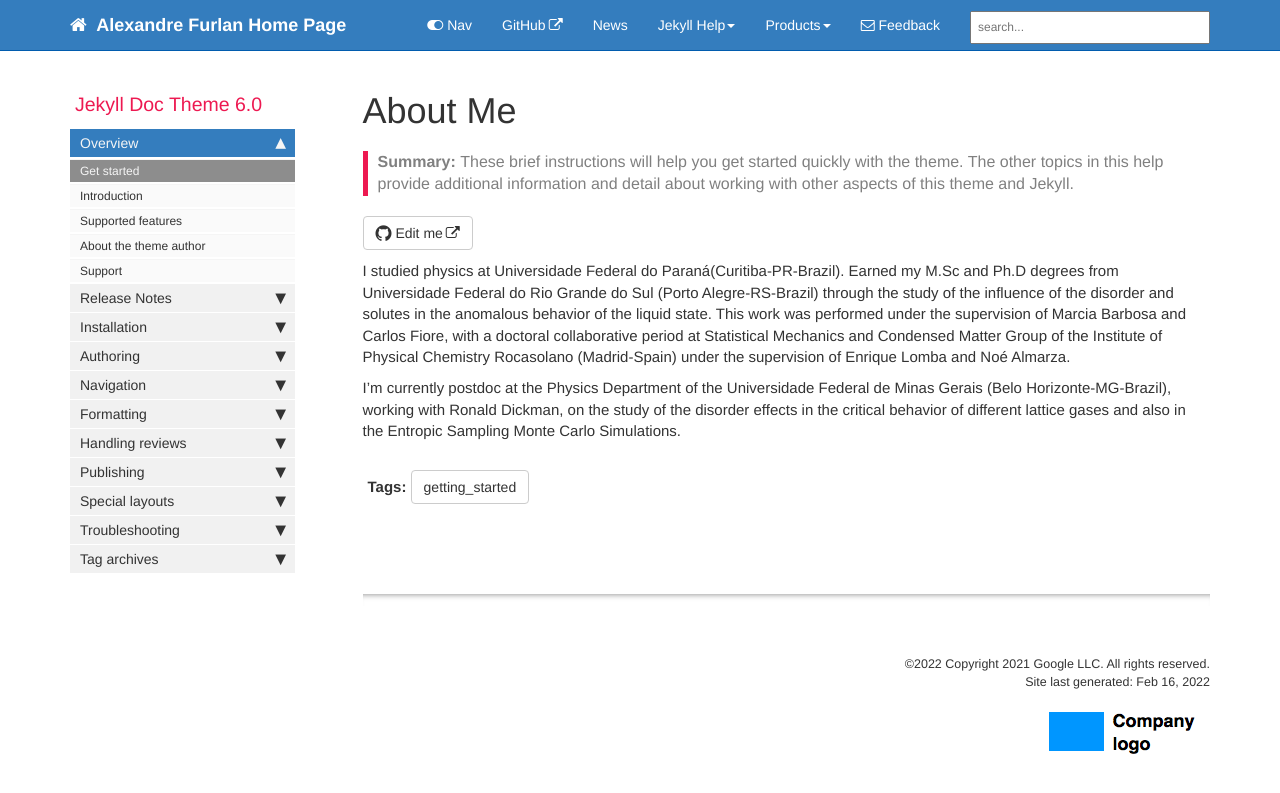
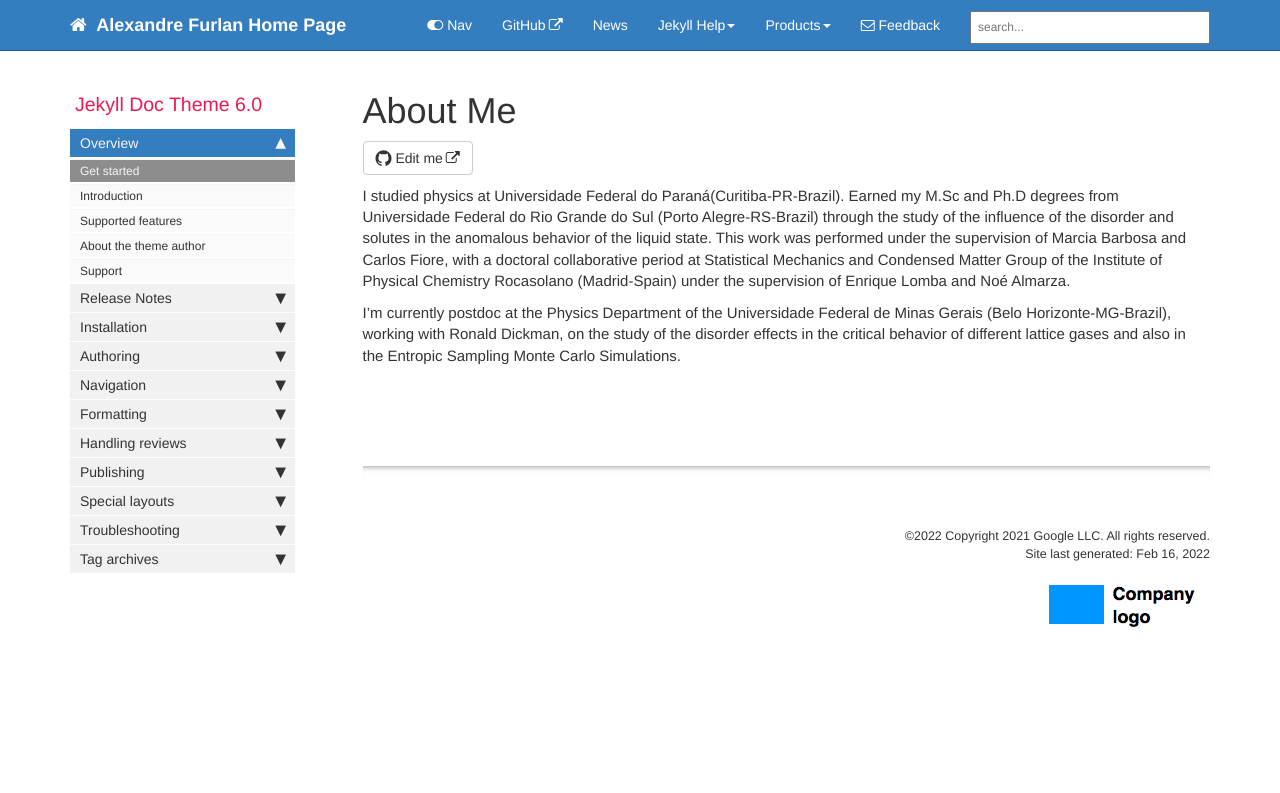
Before and after one commit to apfurlan/apfurlan.github.io, a Jekyll site: the page built from index.md, in a window 1280 px wide. Shown: the top 793 px of the page. Built offline with Jekyll 4.4.1, drawn with Linux system fonts in a browser that asks for light colours; comment, search, counter and statistics services are not loaded; some of the changed lines change nothing that is shown.

Commit message:
load theme

```diff
--- a/index.md
+++ b/index.md
@@ -1,17 +1,21 @@
 ---
 title: "About Me"
 keywords: sample homepage
-tags: [getting_started]
+#tags: [getting_started]
 sidebar: mydoc_sidebar
 permalink: index.html
-summary: These brief instructions will help you get started quickly with the theme. The other topics in this help provide additional information and detail about working with other aspects of this theme and Jekyll.
+#summary: These brief instructions will help you get started quickly with the theme. The other topics in this help provide additional information and detail about #working with other aspects of this theme and Jekyll.
 ---
 
 <!--- {% include note.html content="If you're cloning this theme, you're probably writing documentation of some kind. I have a blog on technical writing here called <a alt='technical writing blog' href='http://idratherbewriting.com'>I'd Rather Be Writing</a>. If you'd like to stay updated with the latest trends, best practices, and other methods for writing documentation, consider <a href='https://tinyletter.com/tomjoht'>subscribing</a>. I also have a site on <a href='http://idratherbewriting.com/learnapidoc'>writing API documentation</a>." %} -->
 
-I studied physics at Universidade Federal do Paraná(Curitiba-PR-Brazil). Earned my M.Sc and Ph.D degrees from Universidade Federal do Rio Grande do Sul (Porto Alegre-RS-Brazil) through the study of the influence of the disorder and solutes in the anomalous behavior of the liquid state. This work was performed under the supervision of Marcia Barbosa and Carlos Fiore, with a doctoral collaborative period at Statistical Mechanics and Condensed Matter Group of the Institute of Physical Chemistry Rocasolano (Madrid-Spain) under the supervision of Enrique Lomba and Noé Almarza.
+I studied physics at Universidade Federal do Paraná(Curitiba-PR-Brazil). Earned my M.Sc and Ph.D degrees from Universidade Federal do Rio Grande do Sul (Porto
+Alegre-RS-Brazil) through the study of the influence of the disorder and solutes in the anomalous behavior of the liquid state. This work was performed under the
+supervision of Marcia Barbosa and Carlos Fiore, with a doctoral collaborative period at Statistical Mechanics and Condensed Matter Group of the Institute of Physical
+Chemistry Rocasolano (Madrid-Spain) under the supervision of Enrique Lomba and Noé Almarza.
 
-I'm currently postdoc at the Physics Department of the Universidade Federal de Minas Gerais (Belo Horizonte-MG-Brazil), working with Ronald Dickman, on the study of the disorder effects in the critical behavior of different lattice gases and also in the Entropic Sampling Monte Carlo Simulations.
+I'm currently postdoc at the Physics Department of the Universidade Federal de Minas Gerais (Belo Horizonte-MG-Brazil), working with Ronald Dickman,
+on the study of the disorder effects in the critical behavior of different lattice gases and also in the Entropic Sampling Monte Carlo Simulations.
 
 <!---
 ## Build the Theme
```
